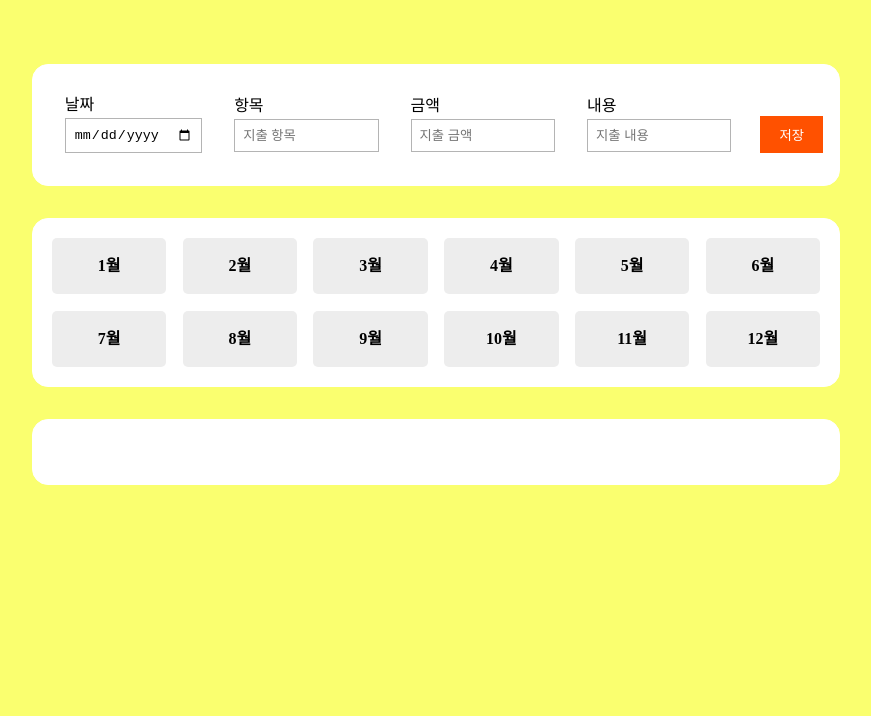
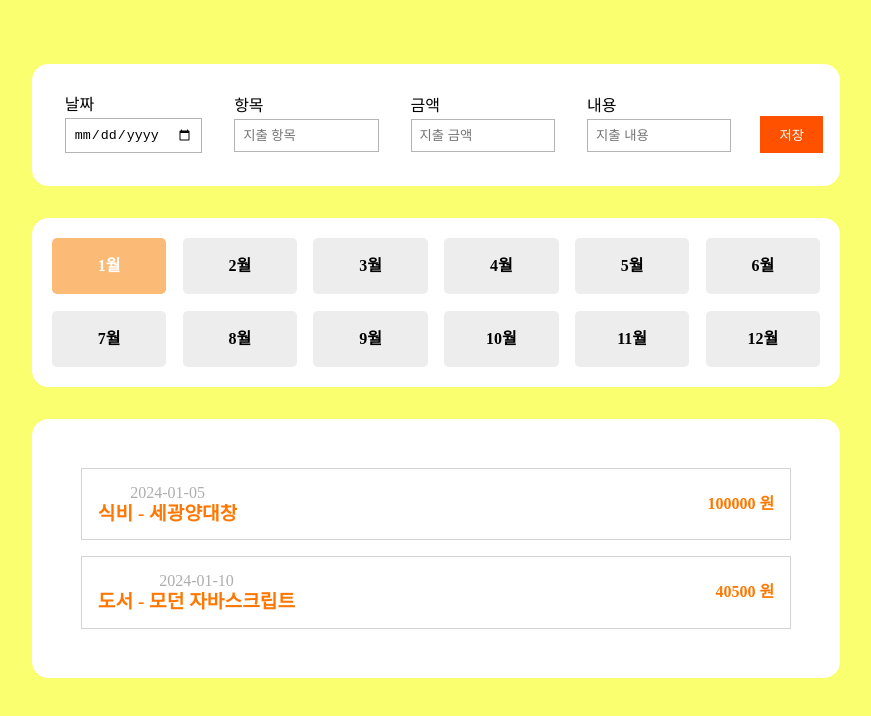
Before and after one commit to JEON-SEUNGBHIN/accountbook, a React (Vite) app: page / in a window 1280 px wide. Shown: the top 716 px of the page, without its empty margins (204-1075 px from the left). Built offline with nearby package versions, Linux system fonts and the light colour scheme.

Commit message:
localStorage 변경 완료

```diff
--- a/src/App.jsx
+++ b/src/App.jsx
@@ -6,24 +6,22 @@ import RecordForm from "./components/RecordForm";
 import Months from "./components/Months";
 // import Total from "./components/Total";
 import RecordHistory from "./components/RecordHistory";
-import fakeData from "./resources/fakeData.json"
+import fakeData from "./resources/fakeData.json";
 
 function App() {
-  const [selectedMonth, setSelectedMonth] = useState(null);
+  const initialMonth = localStorage.getItem('selectedMonth');
+  const [selectedMonth, setSelectedMonth] = useState(initialMonth ? parseInt(initialMonth, 10) : 1);
+
   const [spends, setSpends] = useState(fakeData);
   const [filteredSpends, setFilteredSpends] = useState([]);
 
   useEffect(() => {
-    const initialMonth = localStorage.getItem('selectedMonth');
-    setSelectedMonth(initialMonth);
-  }, []);
+    localStorage.setItem('selectedMonth', selectedMonth.toString());
+  }, [selectedMonth]);
 
   useEffect(() => {
-    localStorage.setItem('selectedMonth', selectedMonth);
-    if (selectedMonth !== null) {
-      const filtered = filterSpendsByMonth(spends, selectedMonth);
-      setFilteredSpends(filtered);
-    }
+    const filtered = filterSpendsByMonth(spends, selectedMonth);
+    setFilteredSpends(filtered);
   }, [selectedMonth, spends]);
 
   const filterSpendsByMonth = (spends, month) => {
@@ -48,7 +46,7 @@ function App() {
         <Total spends={filteredSpends}/>
       </InStBox> */}
       <InStBox>
-        <RecordHistory spends={filteredSpends}/>
+        <RecordHistory spends={filteredSpends} />
       </InStBox>
     </>
   );
```
